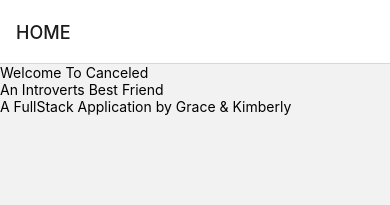
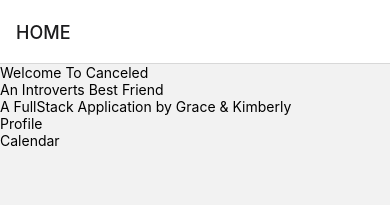
Before and after one commit to gnieb/canceled, a React Native app: screen /Home in a window 390 px wide. Shown: the top 205 px of the page. Built offline with nearby package versions, Linux system fonts and the light colour scheme.

Commit message:
navigation buttons work for calendar and profile

```diff
--- a/components/Calendar.js
+++ b/components/Calendar.js
@@ -4,7 +4,7 @@ import { SafeAreaView } from "react-native-safe-area-context";
 export default function Calendar ({navigation}) {
 return (
     <SafeAreaView>
-        <Text>Hola</Text>
+        <Text>Hola, this is your calendar</Text>
     </SafeAreaView>
 )
 }
--- a/components/Home.js
+++ b/components/Home.js
@@ -1,5 +1,5 @@
 import React from 'react';
-import {Text, View} from 'react-native'
+import {Pressable, Text, View} from 'react-native'
 import { SafeAreaView } from 'react-native-safe-area-context';
 
 export default function Home ({navigation}) {
@@ -9,6 +9,12 @@ export default function Home ({navigation}) {
             <Text>Welcome To Canceled</Text>
             <Text>An Introverts Best Friend</Text>
             <Text>A FullStack Application by Grace & Kimberly</Text>
+            <Pressable onPress={() => navigation.navigate('Profile')}>
+                <Text>Profile</Text>
+            </Pressable>
+            <Pressable onPress={() => navigation.navigate('Calendar')}>
+                <Text>Calendar</Text>
+            </Pressable>
         </SafeAreaView>
     )
 }
```
